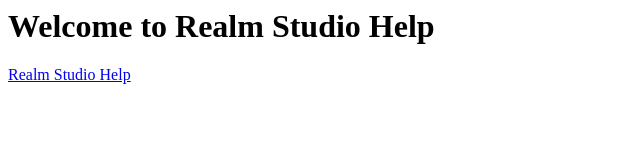
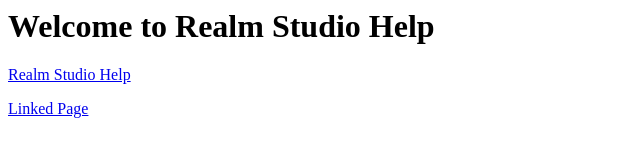
Before and after one commit to PeteNelson372/RealmStudioDocs, a plain HTML site: page index.html in a window 1280 px wide. Shown: the whole page, without its empty margins (0-640 px from the left). Drawn offline with Linux system fonts and the light colour scheme.

Commit message:
Update index.html

```diff
--- a/index.html
+++ b/index.html
@@ -3,6 +3,7 @@
 <body>
 <h1>Welcome to Realm Studio Help</h1>
   <p><a href="https://github.com/PeteNelson372/RealmStudioDocs/Realm%20Studio%20Help.pdf" target="_blank">Realm Studio Help</a></p>
+  <p><a href="https://github.com/PeteNelson372/RealmStudioDocs/linkedpage.html" target="_blank">Linked Page</a></p>
 </body>
 
 </html>
```
